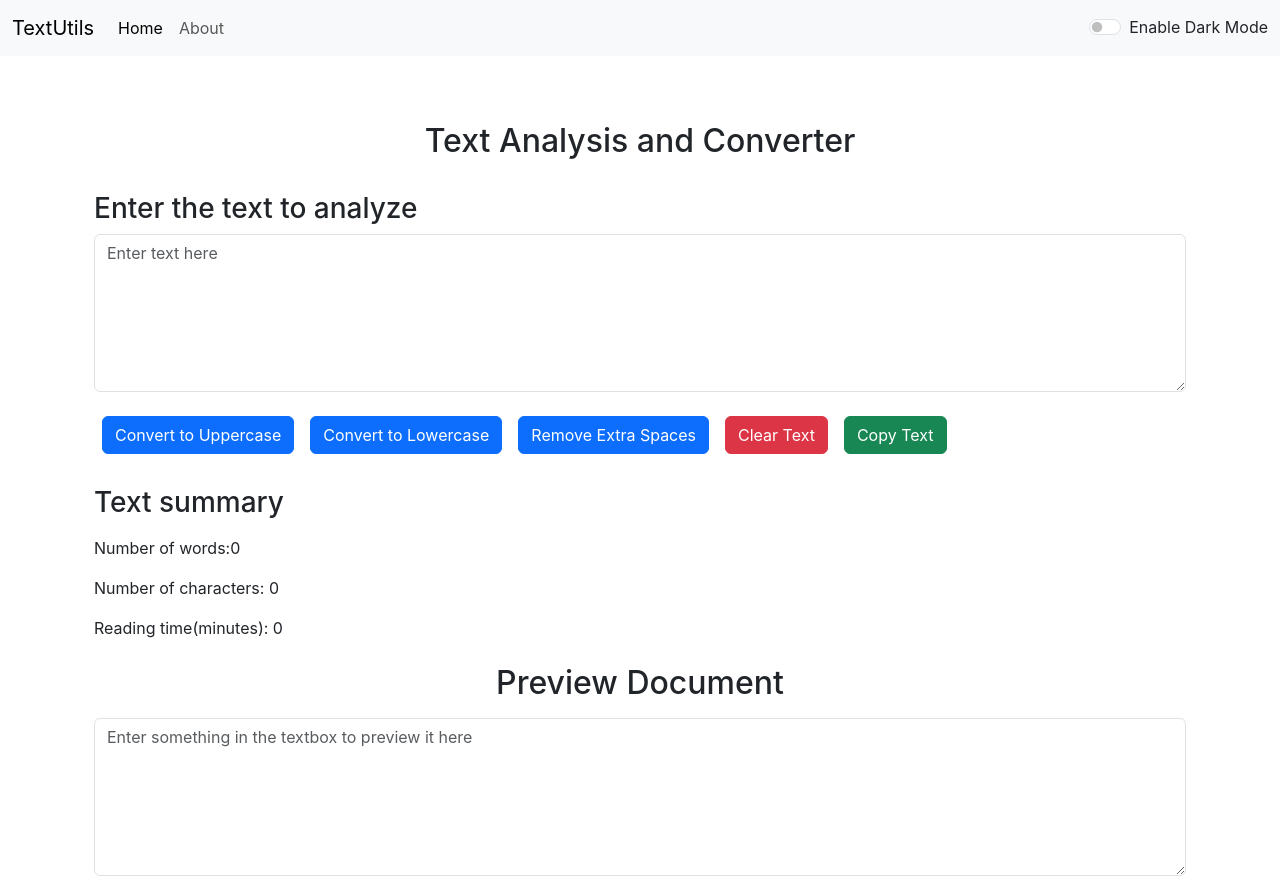
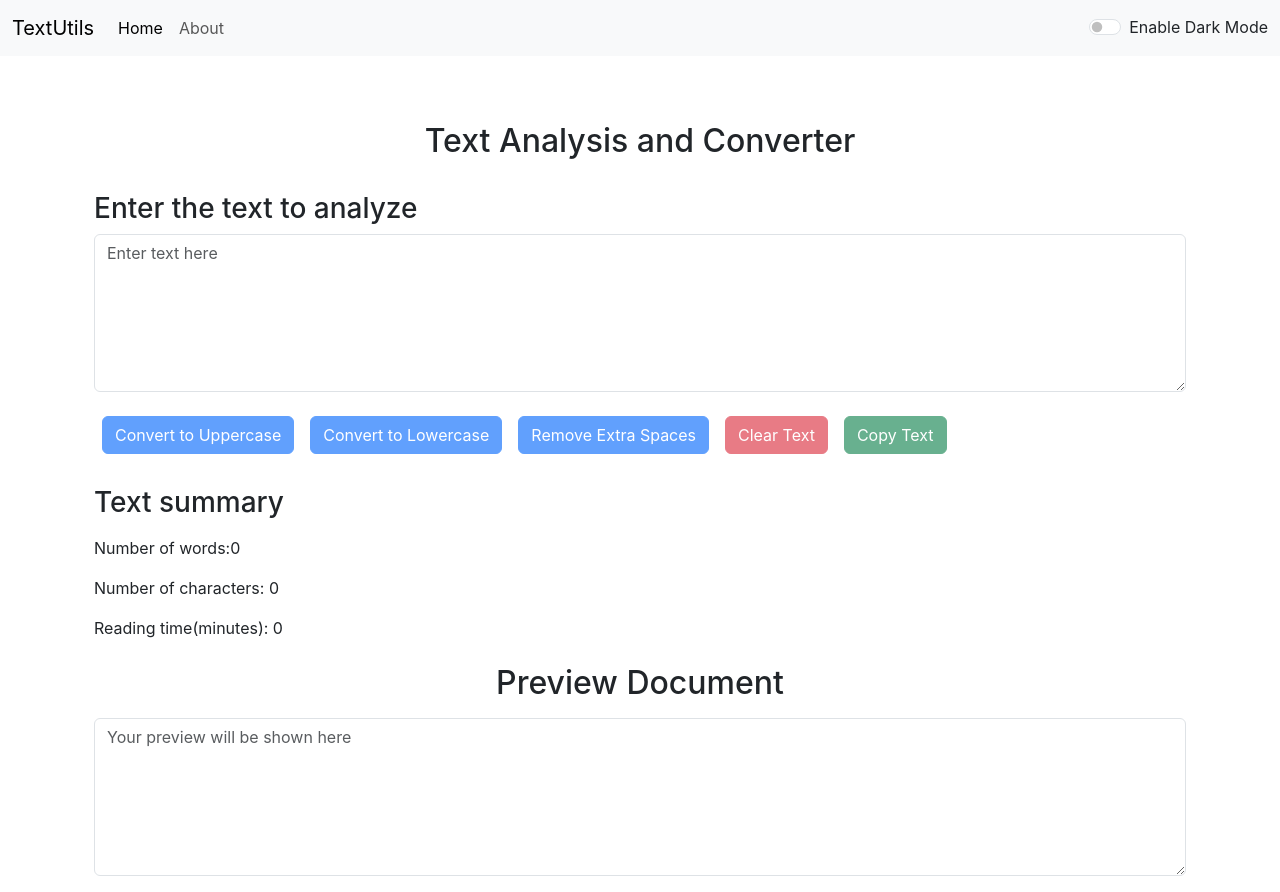
Before and after one commit to swadhinbubaipaul/textutils-react, a React (Create React App) app: page / in a window 1280 px wide. Built offline with nearby package versions, Linux system fonts and the light colour scheme.

Commit message:
fixed bug where button clicks on empty text

```diff
--- a/public/index.html
+++ b/public/index.html
@@ -7,7 +7,7 @@
     <meta name="theme-color" content="#000000" />
     <meta
       name="description"
-      content="TextUtils is a utility app which can be used to manipulate your text in the way you want."
+      content="TextUtils is a word and character counting utility app which can be used to manipulate your text in the way you want."
     />
     <link rel="apple-touch-icon" href="%PUBLIC_URL%/favicon-16x16.png" />
     <!--
--- a/src/components/TextForm.js
+++ b/src/components/TextForm.js
@@ -56,22 +56,39 @@ export default function TextForm({ heading, mode, showAlert }) {
             }}
           ></textarea>
         </div>
-        <button className="btn btn-primary mx-2 my-2" onClick={handleUpClick}>
+        <button
+          className="btn btn-primary mx-2 my-2"
+          onClick={handleUpClick}
+          disabled={text.length === 0}
+        >
           Convert to Uppercase
         </button>
-        <button className="btn btn-primary mx-2 my-2" onClick={handleLowClick}>
+        <button
+          className="btn btn-primary mx-2 my-2"
+          onClick={handleLowClick}
+          disabled={text.length === 0}
+        >
           Convert to Lowercase
         </button>
         <button
           className="btn btn-primary mx-2 my-2"
           onClick={handleRemoveExtraSpaces}
+          disabled={text.length === 0}
         >
           Remove Extra Spaces
         </button>
-        <button className="btn btn-danger mx-2 my-2" onClick={handleClearClick}>
+        <button
+          className="btn btn-danger mx-2 my-2"
+          onClick={handleClearClick}
+          disabled={text.length === 0}
+        >
           Clear Text
         </button>
-        <button className="btn btn-success  mx-2 my-2" onClick={handleCopyText}>
+        <button
+          className="btn btn-success  mx-2 my-2"
+          onClick={handleCopyText}
+          disabled={text.length === 0}
+        >
           Copy Text
         </button>
       </div>
@@ -102,7 +119,7 @@ export default function TextForm({ heading, mode, showAlert }) {
           style={{
             backgroundColor: mode === "dark" ? "rgb(66 72 95)" : "white",
           }}
-          placeholder="Enter something in the textbox to preview it here"
+          placeholder="Your preview will be shown here"
         ></textarea>
       </div>
     </>
```
